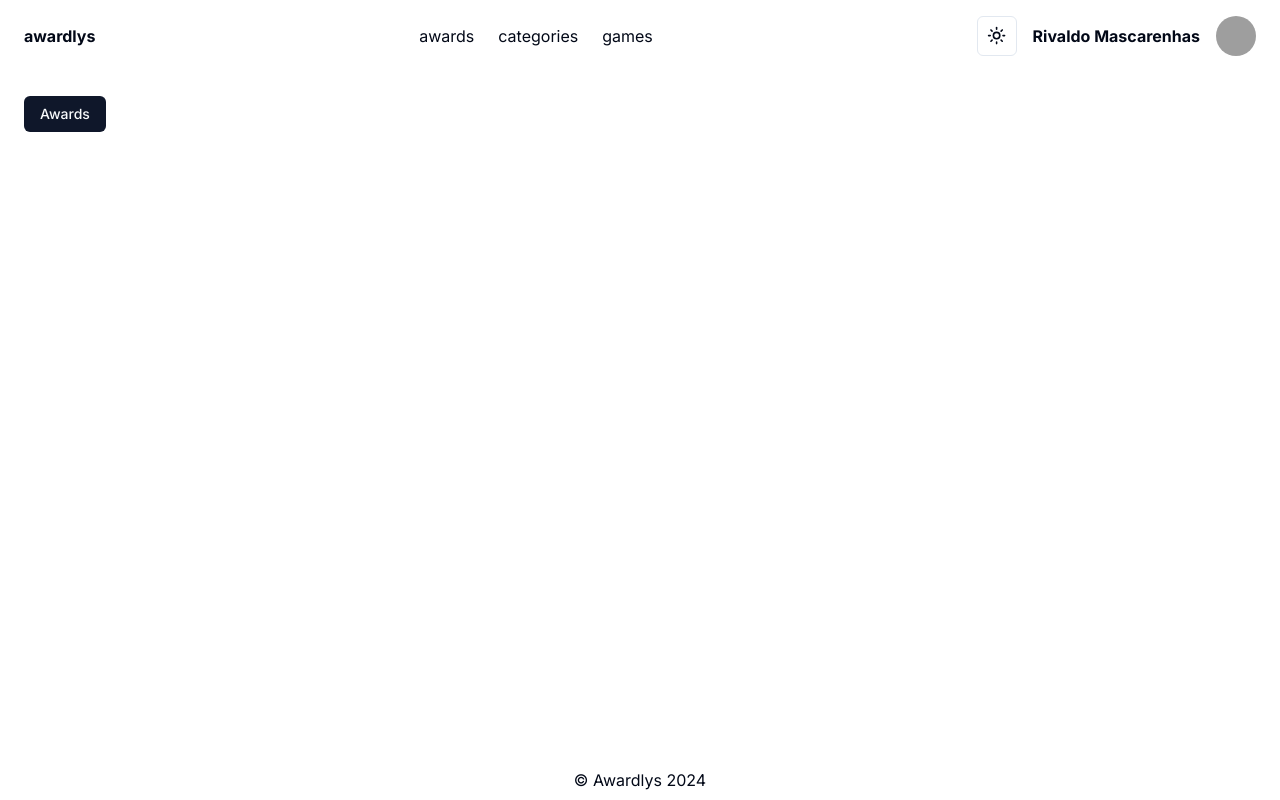
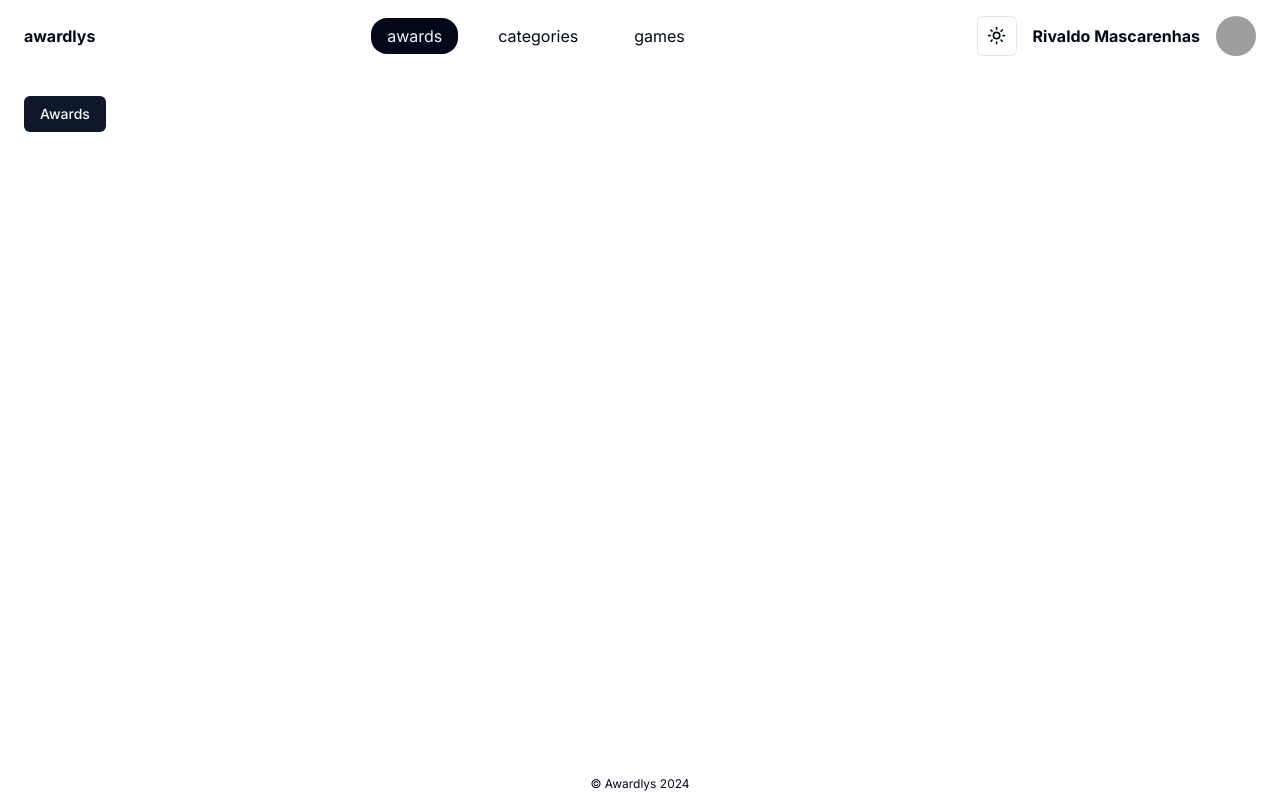
Before and after one commit to awardlys/awardlys-app-nextjs-shadcn, a Next.js app: page /admin/awards in a window 1280 px wide. Built offline with nearby package versions, Linux system fonts and the light colour scheme; grey boxes are pictures that could not be loaded.

Commit message:
feat(*): create loading

```diff
--- a/src/app/admin/categories/categories.tsx
+++ b/src/app/admin/categories/categories.tsx
@@ -7,8 +7,8 @@ import { columns } from "./components/coluns";
 import { DataTable } from "./components/data-table";
 import { useStoreCategory } from "./store";
 
-export function CategoriesPage() {
-  const [categories, setCategories] = useState<Category[]>([]);
+export function CategoriesPage({ data }: { data: Category[] }) {
+  const [categories, setCategories] = useState(data);
   const { setLoading, setTryAgain, tryAgain } = useStoreCategory();
 
   useEffect(() => {
@@ -32,12 +32,5 @@ export function CategoriesPage() {
       });
   }, [setLoading, setTryAgain, tryAgain]);
 
-  return (
-    <div className="py-8">
-      {categories.length === 0 && <div>...carregando</div>}
-      {categories.length > 0 && (
-        <DataTable columns={columns} data={categories} />
-      )}
-    </div>
-  );
+  return <DataTable columns={columns} data={categories} />;
 }
--- a/src/app/admin/categories/components/data-table.tsx
+++ b/src/app/admin/categories/components/data-table.tsx
@@ -77,9 +77,9 @@ export function DataTable<TData, TValue>({
   }
 
   return (
-    <div className="rounded-md border">
-      <div className=" flex justify-between p-4 items-center">
-        <div className="flex items-center w-1/2 gap-8">
+    <div className="flex flex-col gap-6 ">
+      <div className="flex justify-between items-center">
+        <div className="flex items-center w-full gap-8">
           <Input
             placeholder="Pesquise uma categoria..."
             value={(table.getColumn("name")?.getFilterValue() as string) ?? ""}
@@ -98,7 +98,7 @@ export function DataTable<TData, TValue>({
       </div>
       {loading && <SkeletonCategories />}
       {loading === false && (
-        <Table>
+        <Table className="border- rounded-t-xl">
           <TableHeader>
             {table.getHeaderGroups().map((headerGroup) => (
               <TableRow key={headerGroup.id}>
@@ -151,7 +151,7 @@ export function DataTable<TData, TValue>({
         </Table>
       )}
       <Dialog onOpenChange={setModalOpen} open={modalOpen}>
-        <DialogContent>
+        <DialogContent className="flex flex-col gap-8">
           <DialogHeader>
             <DialogTitle>Criar categoria</DialogTitle>
           </DialogHeader>
--- a/src/app/admin/categories/components/edit-column.tsx
+++ b/src/app/admin/categories/components/edit-column.tsx
@@ -3,7 +3,7 @@ import { Category } from "@/types";
 import { PenLineIcon, Trash2 } from "lucide-react";
 import { useStoreCategory } from "../store";
 
-export function EditColumn({ categories }: { categories: Category }) {
+export function EditColumn({ categories }: Readonly<{ categories: Category }>) {
   const { setTryAgain, setModalOpen, setCategoriesEdit } = useStoreCategory();
 
   function editCategory() {
--- a/src/app/admin/categories/components/form.tsx
+++ b/src/app/admin/categories/components/form.tsx
@@ -39,7 +39,7 @@ export function CategoriesForm({ onSubmit }: CategoriesFormProps) {
     <Form {...form}>
       <form
         onSubmit={form.handleSubmit(onSubmit)}
-        className="flex flex-col gap-8"
+        className="flex flex-col gap-6"
       >
         <FormField
           control={form.control}
@@ -47,7 +47,7 @@ export function CategoriesForm({ onSubmit }: CategoriesFormProps) {
           render={({ field }) => (
             <FormItem>
               <FormControl>
-                <Input placeholder="Escreva o titulo da categoria" {...field} />
+                <Input placeholder="Digite o nome da categoria..." {...field} />
               </FormControl>
               <FormMessage />
             </FormItem>
@@ -61,7 +61,7 @@ export function CategoriesForm({ onSubmit }: CategoriesFormProps) {
               <FormControl>
                 <Textarea
                   maxLength={50}
-                  placeholder="Digite uma descrição"
+                  placeholder="Digite uma descrição..."
                   {...field}
                 />
               </FormControl>
@@ -69,7 +69,7 @@ export function CategoriesForm({ onSubmit }: CategoriesFormProps) {
             </FormItem>
           )}
         />
-        <Button disabled={loading} className="w-1/3" type="submit">
+        <Button disabled={loading} className="w-1/3 ml-auto" type="submit">
           Enviar
         </Button>
       </form>
--- /dev/null
+++ b/src/app/admin/categories/components/loading.tsx
@@ -0,0 +1,7 @@
+export function Loading() {
+  return (
+    <div className="flex justify-center items-center h-full animate-pulse">
+      <span className="animate-bounce text-sm">carregando...</span>
+    </div>
+  );
+}
--- a/src/app/admin/categories/components/update-table.tsx
+++ b/src/app/admin/categories/components/update-table.tsx
@@ -1,10 +1,4 @@
 import { Button } from "@/components/ui/button";
-import {
-  Tooltip,
-  TooltipContent,
-  TooltipProvider,
-  TooltipTrigger,
-} from "@radix-ui/react-tooltip";
 import { useState } from "react";
 import { useStoreCategory } from "../store";
 
@@ -20,21 +14,8 @@ export function UpdateTable() {
     }, 5000);
   }
   return (
-    <>
-      <TooltipProvider>
-        <Tooltip disableHoverableContent>
-          <TooltipTrigger>
-            <Button disabled={disabled} onClick={updateTable}>
-              Atualizar
-            </Button>
-          </TooltipTrigger>
-          <TooltipContent>
-            <div className="bg-primary-foreground p-3 rounded-full text-xs">
-              Espere 5 segundos para tentar novamente.
-            </div>
-          </TooltipContent>
-        </Tooltip>
-      </TooltipProvider>
-    </>
+    <Button disabled={disabled} onClick={updateTable}>
+      Atualizar
+    </Button>
   );
 }
--- /dev/null
+++ b/src/app/admin/categories/loading.tsx
@@ -0,0 +1,5 @@
+import { Loading } from "./components/loading";
+
+export default function LoadingCategories() {
+  return <Loading />;
+}
--- a/src/app/admin/categories/page.tsx
+++ b/src/app/admin/categories/page.tsx
@@ -1,5 +1,15 @@
+import { getCategories } from "@/services/http/categories";
+import dayjs from "dayjs";
 import { CategoriesPage } from "./categories";
 
-export default function Categories() {
-  return <CategoriesPage />;
+export default async function Categories() {
+  const data = await getCategories().then((res) => {
+    const data = res.map((item) => ({
+      ...item,
+      createdAt: dayjs(item.createdAt).format("DD/MM/YYYY"),
+      updatedAt: dayjs(item.updatedAt).format("DD/MM/YYYY"),
+    }));
+    return data;
+  });
+  return <CategoriesPage data={data} />;
 }
--- a/src/app/admin/categories/store/index.ts
+++ b/src/app/admin/categories/store/index.ts
@@ -14,7 +14,7 @@ interface StoreCategory {
 }
 
 export const useStoreCategory = create<StoreCategory>((set) => ({
-  tryAgain: false,
+  tryAgain: true,
   setTryAgain: (value) => set({ tryAgain: value }),
   loading: false,
   setLoading: (value) => set({ loading: value }),
--- a/src/app/admin/layout.tsx
+++ b/src/app/admin/layout.tsx
@@ -9,7 +9,7 @@ export default function AdminLayout({ children }: Readonly<AdminLayoutProps>) {
     <main className="h-screen flex flex-col">
       <Header />
       <div className="flex-1 m-6">{children}</div>
-      <footer className="flex justify-center p-2 ">
+      <footer className="flex justify-center p-2 text-xs">
         {" "}
         &copy; Awardlys {new Date().getFullYear()}{" "}
       </footer>
--- a/src/components/header.tsx
+++ b/src/components/header.tsx
@@ -1,21 +1,47 @@
+"use client";
 import Link from "next/link";
+import { usePathname } from "next/navigation";
 import { ModeToggle } from "./toggleTheme";
 import { Avatar, AvatarFallback, AvatarImage } from "./ui/avatar";
 
 export function Header() {
+  const data = usePathname();
+  const current = data.split("/")[2];
+
   return (
     <header className="flex justify-between mx-6 py-4 items-center select-none">
       <span className="font-bold">awardlys</span>
       <nav className="flex gap-6">
         <ul className="flex h-full gap-6 items-center">
           <li>
-            <Link href={"/admin/awards"}>awards</Link>
+            <Link
+              className={`px-4 py-2 rounded-2xl ${
+                current === "awards" && "bg-foreground text-muted"
+              }`}
+              href={"/admin/awards"}
+            >
+              awards
+            </Link>
           </li>
           <li>
-            <Link href={"/admin/categories"}>categories</Link>
+            <Link
+              href={"/admin/categories"}
+              className={`px-4 py-2 rounded-2xl ${
+                current === "categories" && "bg-foreground text-muted"
+              }`}
+            >
+              categories
+            </Link>
           </li>
           <li>
-            <Link href={"/admin/games"}>games</Link>
+            <Link
+              href={"/admin/games"}
+              className={`px-4 py-2 rounded-2xl ${
+                current === "games" && "bg-foreground text-muted"
+              }`}
+            >
+              games
+            </Link>
           </li>
         </ul>
       </nav>
--- a/src/services/http/categories/index.ts
+++ b/src/services/http/categories/index.ts
@@ -2,8 +2,7 @@ import { Category } from "@/types";
 import { toast } from "sonner";
 import { api } from "../api";
 
-const acessToken =
-  "eyJhbGciOiJIUzI1NiIsInR5cCI6IkpXVCJ9.eyJlbWFpbCI6ImRldkBlbWFpbC5jb20iLCJpYXQiOjE3MDUxNDUwNTgsImV4cCI6MTcwNTc0OTg1OH0.qhN8AykEZ0PTQZY_7yrsaALfn_lnpvPISfUGS17kh-4";
+const acessToken = process.env.NEXT_PUBLIC_ACESSTOKEN;
 
 const headers = {
   headers: { Authorization: `Bearer ${acessToken}` },
@@ -14,7 +13,7 @@ export const getCategories = async (): Promise<Category[]> => {
 
     return output.data?.categories;
   } catch (error) {
-    console.error("Deu ruim:", error);
+    console.error(error);
     toast.error("Não foi possível buscar as categorias");
     return [];
   }
@@ -35,7 +34,7 @@ export const postCategory = async (
 
     return true;
   } catch (error) {
-    toast.error(`Não foi possível criar a ${data.name}`);
+    toast.error(`Não foi possível criar a categoria ${data.name}`);
     return false;
   }
 };
@@ -55,7 +54,8 @@ export const updateCategory = async (
       return false;
     }
 
-    toast.success(`${name} editada com sucesso`);
+    toast.success(`${name} editada para ${data.name}
+    com sucesso`);
 
     return true;
   } catch (error) {
```
